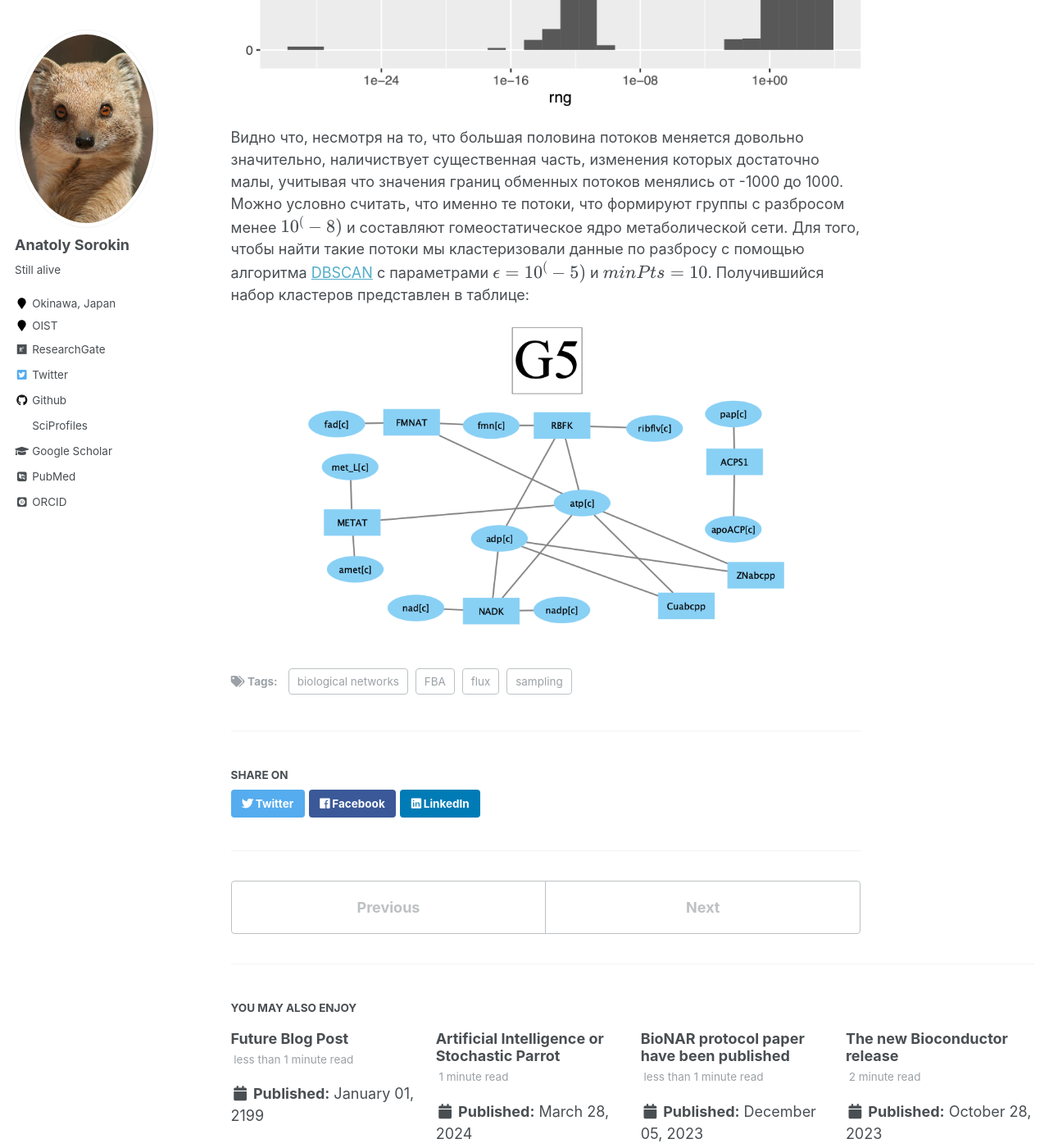
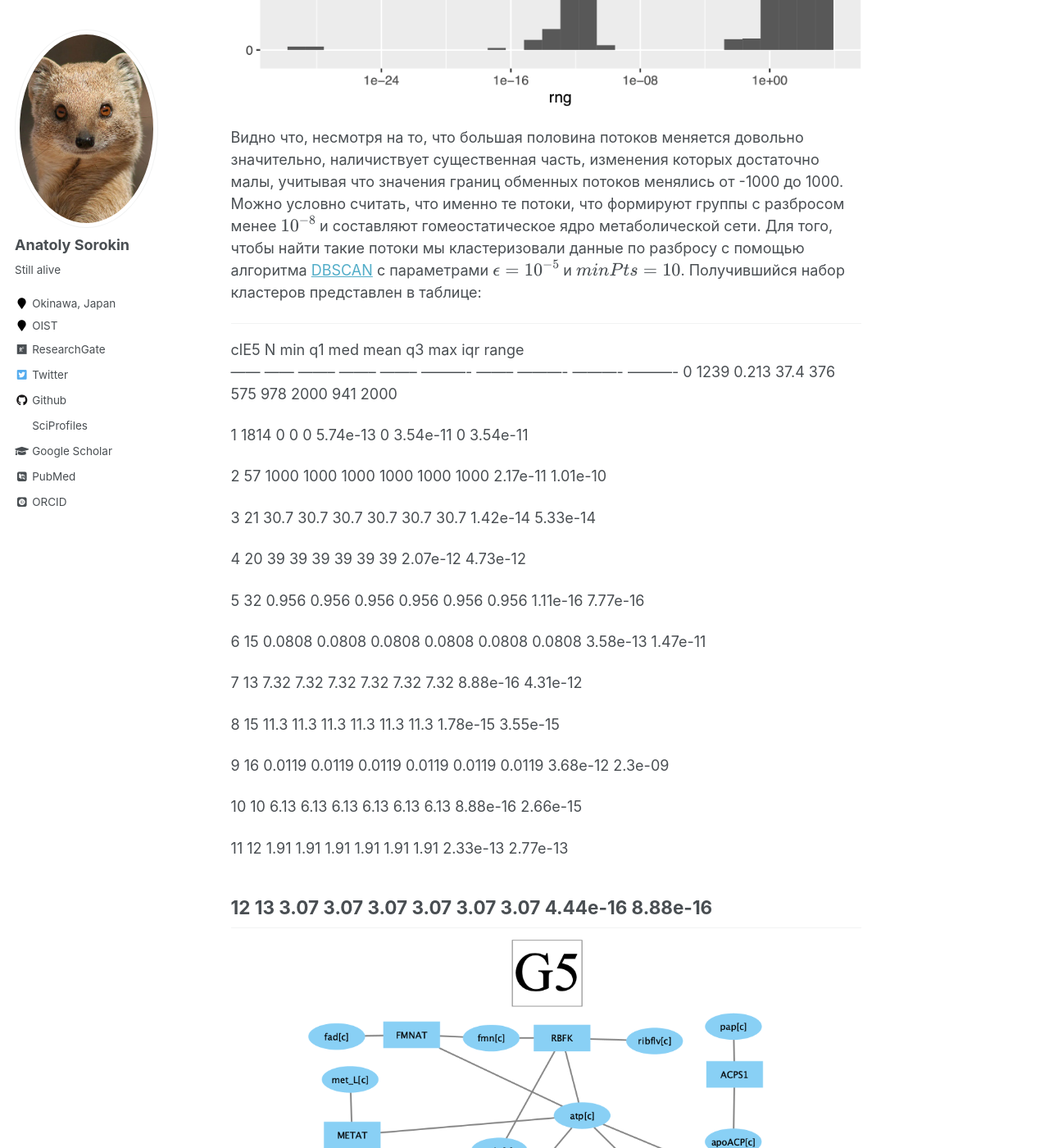
Before and after one commit to lptolik/lptolik.github.io, a Jekyll site: the page built from _posts/2025-02-28-FBA-sampling-post.md, in a window 1280 px wide and 1400 px high, scrolled down 1106 px. Shown: the whole window at 82% size. Built offline with Jekyll 4.4.1, drawn with Linux system fonts in a browser that asks for light colours; some web fonts are replaced; formulas are drawn with MathJax 3; some of the changed text lies outside the part shown.

Commit message:
Update 2025-02-28-FBA-sampling-post.md

```diff
--- a/_posts/2025-02-28-FBA-sampling-post.md
+++ b/_posts/2025-02-28-FBA-sampling-post.md
@@ -26,9 +26,42 @@ tags:
 ![](/images/FBAsampling/read.data-1.png)
 
 Видно что, несмотря на то, что большая половина потоков меняется довольно значительно,
-наличиствует существенная часть, изменения которых достаточно малы, учитывая что значения границ обменных потоков менялись от -1000 до 1000. Можно условно считать, что именно те потоки, что формируют группы с разбросом менее $10^(-8)$ и составляют гомеостатическое ядро метаболической сети. Для того, чтобы найти такие потоки мы кластеризовали данные по разбросу с помощью алгоритма [DBSCAN](https://ru.wikipedia.org/wiki/DBSCAN) с параметрами
-$\epsilon = 10^(-5)$ и $minPts=10$. Получившийся набор кластеров представлен в таблице:
+наличиствует существенная часть, изменения которых достаточно малы, учитывая что значения
+границ обменных потоков менялись от -1000 до 1000. Можно условно считать, что именно те
+потоки, что формируют группы с разбросом менее $10^{-8}$ и составляют гомеостатическое
+ядро метаболической сети. Для того, чтобы найти такие потоки мы кластеризовали данные по
+разбросу с помощью алгоритма [DBSCAN](https://ru.wikipedia.org/wiki/DBSCAN) с параметрами
+$\epsilon = 10^{-5}$ и $minPts=10$. Получившийся набор кластеров представлен в таблице:
 
+---------------------------------------------------------------------------------------------
+ clE5    N      min       q1      med       mean       q3       max        iqr       range
+------ ------ -------- -------- -------- ---------- -------- ---------- ---------- ----------
+  0     1239   0.213     37.4     376       575       978       2000       941        2000
+
+  1     1814     0        0        0      5.74e-13     0      3.54e-11      0       3.54e-11
+
+  2      57     1000     1000     1000      1000      1000      1000     2.17e-11   1.01e-10
+
+  3      21     30.7     30.7     30.7      30.7      30.7      30.7     1.42e-14   5.33e-14
+
+  4      20      39       39       39        39        39        39      2.07e-12   4.73e-12
+
+  5      32    0.956    0.956    0.956     0.956     0.956     0.956     1.11e-16   7.77e-16
+
+  6      15    0.0808   0.0808   0.0808    0.0808    0.0808    0.0808    3.58e-13   1.47e-11
+
+  7      13     7.32     7.32     7.32      7.32      7.32      7.32     8.88e-16   4.31e-12
+
+  8      15     11.3     11.3     11.3      11.3      11.3      11.3     1.78e-15   3.55e-15
+
+  9      16    0.0119   0.0119   0.0119    0.0119    0.0119    0.0119    3.68e-12   2.3e-09
+
+  10     10     6.13     6.13     6.13      6.13      6.13      6.13     8.88e-16   2.66e-15
+
+  11     12     1.91     1.91     1.91      1.91      1.91      1.91     2.33e-13   2.77e-13
+
+  12     13     3.07     3.07     3.07      3.07      3.07      3.07     4.44e-16   8.88e-16
+---------------------------------------------------------------------------------------------
 
 
 ![](/images/FBAsampling/G5.png)
```
